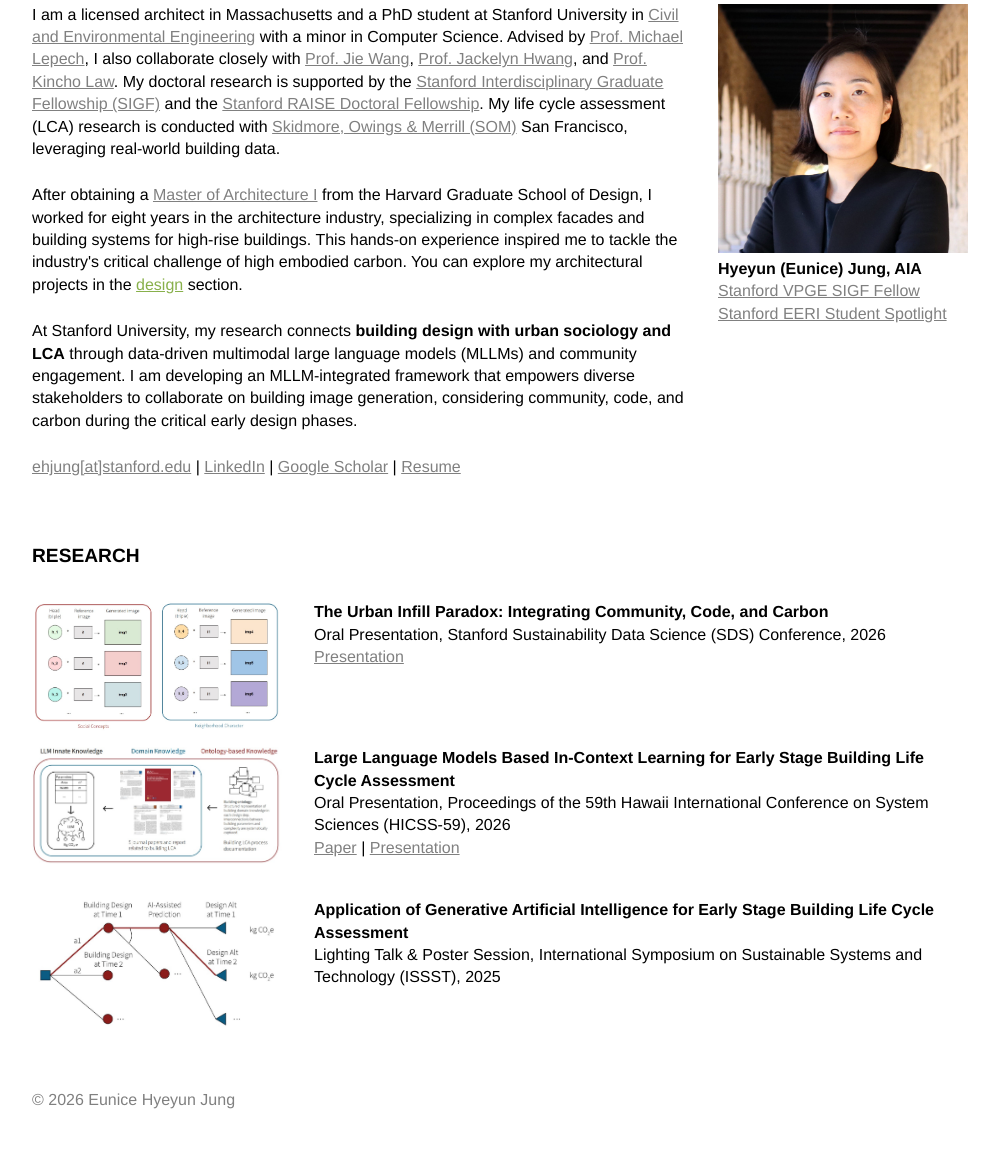
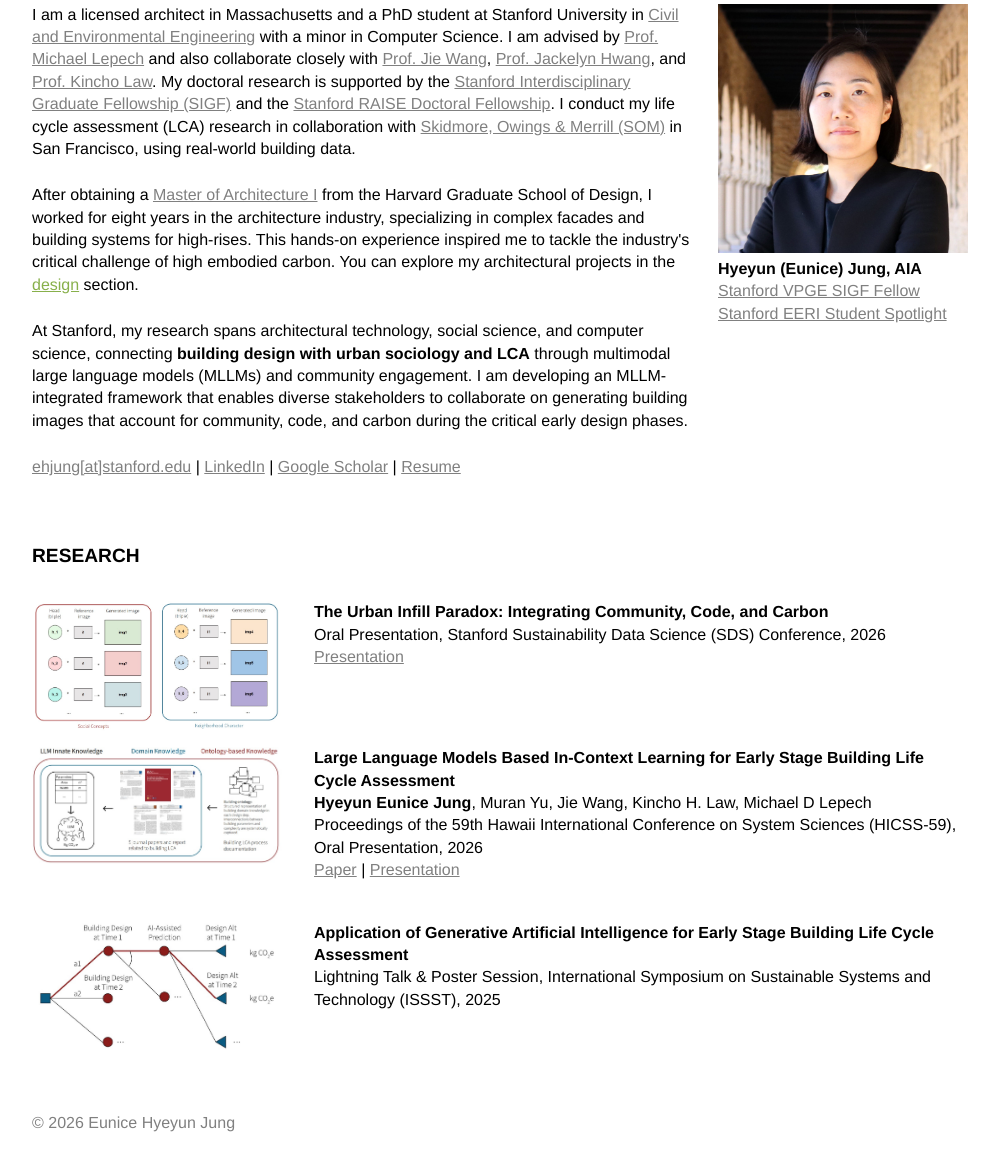
Before and after one commit to eunicehjung/eunicehjung.github.io, a plain HTML site: page index.html in a window 1280 px wide. Shown: the part 103-1261 px from the top of the page, without its empty margins (140-1139 px from the left). Before the commit the page ends 1239 px from the top, so only its background shows below. Drawn offline with Linux system fonts and the light colour scheme.

Commit message:
Update index.html

```diff
--- a/index.html
+++ b/index.html
@@ -38,9 +38,9 @@
                 </div>
 
                 <div class="bio-text">
-                    <p>I am a licensed architect in Massachusetts and a PhD student at Stanford University in <a href="https://cee.stanford.edu/" target="_blank">Civil and Environmental Engineering</a> with a minor in Computer Science. Advised by <a href="https://profiles.stanford.edu/michael-lepech" target="_blank">Prof. Michael Lepech</a>, I also collaborate closely with <a href="https://sdgc.stanford.edu/people/jie-wang" target="_blank">Prof. Jie Wang</a>, <a href="https://sites.google.com/view/jackelynhwang" target="_blank">Prof. Jackelyn Hwang</a>, and <a href="https://cee.stanford.edu/people/kincho-law" target="_blank">Prof. Kincho Law</a>. My doctoral research is supported by the <a href="https://vpge.stanford.edu/fellowships-funding/vpge-fellowships/sigf-stanford-interdisciplinary-graduate-fellowship" target="_blank">Stanford Interdisciplinary Graduate Fellowship (SIGF)</a> and the <a href="https://vpge.stanford.edu/fellowships-funding/raise" target="_blank">Stanford RAISE Doctoral Fellowship</a>. My life cycle assessment (LCA) research is conducted with <a href="https://www.som.com/expertise/structural-engineering/" target="_blank">Skidmore, Owings &amp; Merrill (SOM)</a> San Francisco, leveraging real-world building data.</p>
-                    <p>After obtaining a <a href="https://www.gsd.harvard.edu/architecture/programs/master-of-architecture-i/" target="_blank">Master of Architecture I</a> from the Harvard Graduate School of Design, I worked for eight years in the architecture industry, specializing in complex facades and building systems for high-rise buildings. This hands-on experience inspired me to tackle the industry's critical challenge of high embodied carbon. You can explore my architectural projects in the <a href="design.html" class="design-link">design</a> section.</p>
-                    <p>At Stanford University, my research connects<b> building design with urban sociology and LCA</b> through data-driven multimodal large language models (MLLMs) and community engagement. I am developing an MLLM-integrated framework that empowers diverse stakeholders to collaborate on building image generation, considering community, code, and carbon during the critical early design phases.</p>
+                    <p>I am a licensed architect in Massachusetts and a PhD student at Stanford University in <a href="https://cee.stanford.edu/" target="_blank">Civil and Environmental Engineering</a> with a minor in Computer Science. I am advised by <a href="https://profiles.stanford.edu/michael-lepech" target="_blank">Prof. Michael Lepech</a> and also collaborate closely with <a href="https://sdgc.stanford.edu/people/jie-wang" target="_blank">Prof. Jie Wang</a>, <a href="https://sites.google.com/view/jackelynhwang" target="_blank">Prof. Jackelyn Hwang</a>, and <a href="https://cee.stanford.edu/people/kincho-law" target="_blank">Prof. Kincho Law</a>. My doctoral research is supported by the <a href="https://vpge.stanford.edu/fellowships-funding/vpge-fellowships/sigf-stanford-interdisciplinary-graduate-fellowship" target="_blank">Stanford Interdisciplinary Graduate Fellowship (SIGF)</a> and the <a href="https://vpge.stanford.edu/fellowships-funding/raise" target="_blank">Stanford RAISE Doctoral Fellowship</a>. I conduct my life cycle assessment (LCA) research in collaboration with <a href="https://www.som.com/expertise/structural-engineering/" target="_blank">Skidmore, Owings &amp; Merrill (SOM)</a> in San Francisco, using real-world building data.</p>
+                    <p>After obtaining a <a href="https://www.gsd.harvard.edu/architecture/programs/master-of-architecture-i/" target="_blank">Master of Architecture I</a> from the Harvard Graduate School of Design, I worked for eight years in the architecture industry, specializing in complex facades and building systems for high-rises. This hands-on experience inspired me to tackle the industry's critical challenge of high embodied carbon. You can explore my architectural projects in the <a href="design.html" class="design-link">design</a> section.</p>
+                    <p>At Stanford, my research spans architectural technology, social science, and computer science, connecting <b>building design with urban sociology and LCA</b> through multimodal large language models (MLLMs) and community engagement. I am developing an MLLM-integrated framework that enables diverse stakeholders to collaborate on generating building images that account for community, code, and carbon during the critical early design phases.</p>
                     <p><a href="mailto:ehjung@stanford.edu">ehjung[at]stanford.edu</a> | <a href="https://www.linkedin.com/in/eunicehjung/" target="_blank">LinkedIn</a> | <a href="https://scholar.google.com/citations?user=3CByBJEAAAAJ&hl=en&inst=5746887945952177237&oi=ao" target="_blank">Google Scholar</a> | <a href="resume.pdf" target="_blank">Resume</a><br>
                     </p>
                 </div>
@@ -68,8 +68,9 @@
 
                         <div class="research-text">
                             <p><b>Large Language Models Based In-Context Learning for Early Stage Building Life Cycle Assessment</b><br>
-                            Oral Presentation, Proceedings of the 59th Hawaii International Conference on System Sciences (HICSS-59), 2026<br>
-                            <a href="https://scholarspace.manoa.hawaii.edu/server/api/core/bitstreams/e3b5b524-916d-4c72-99c2-e921b02f9960/content" target="_blank">Paper</a> | <a href="HICSS-presentation.pdf" target="_blank">Presentation</a></p>
+                            <b>Hyeyun Eunice Jung</b>, Muran Yu, Jie Wang, Kincho H. Law, Michael D Lepech<br>
+                            Proceedings of the 59th Hawaii International Conference on System Sciences (HICSS-59), Oral Presentation, 2026<br>
+                            <a href="https://doi.org/10.24251/HICSS.2026.106" target="_blank">Paper</a> | <a href="HICSS-presentation.pdf" target="_blank">Presentation</a></p>
                         </div>
                     </li>
 
@@ -78,7 +79,7 @@
 
                         <div class="research-text">
                             <p><b>Application of Generative Artificial Intelligence for Early Stage Building Life Cycle Assessment</b><br>
-                            Lighting Talk & Poster Session, International Symposium on Sustainable Systems and Technology (ISSST), 2025</p>
+                            Lightning Talk & Poster Session, International Symposium on Sustainable Systems and Technology (ISSST), 2025</p>
                         </div>
                     </li>
 
```
